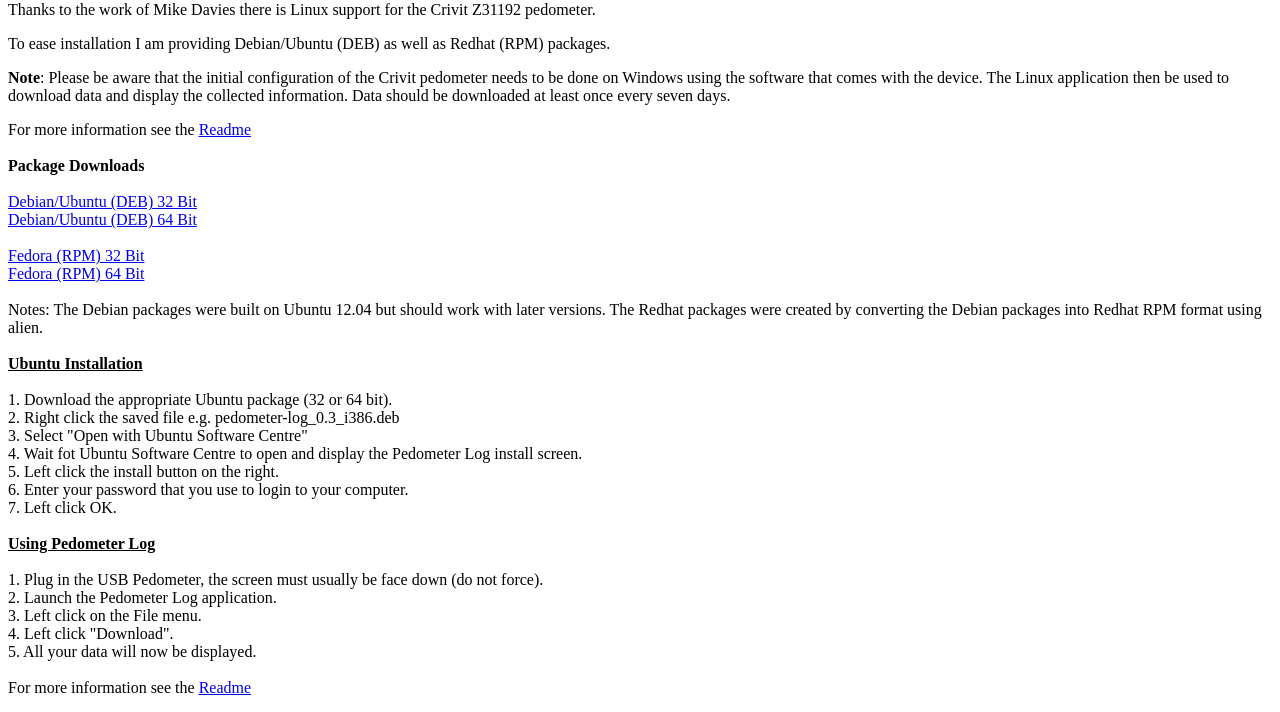
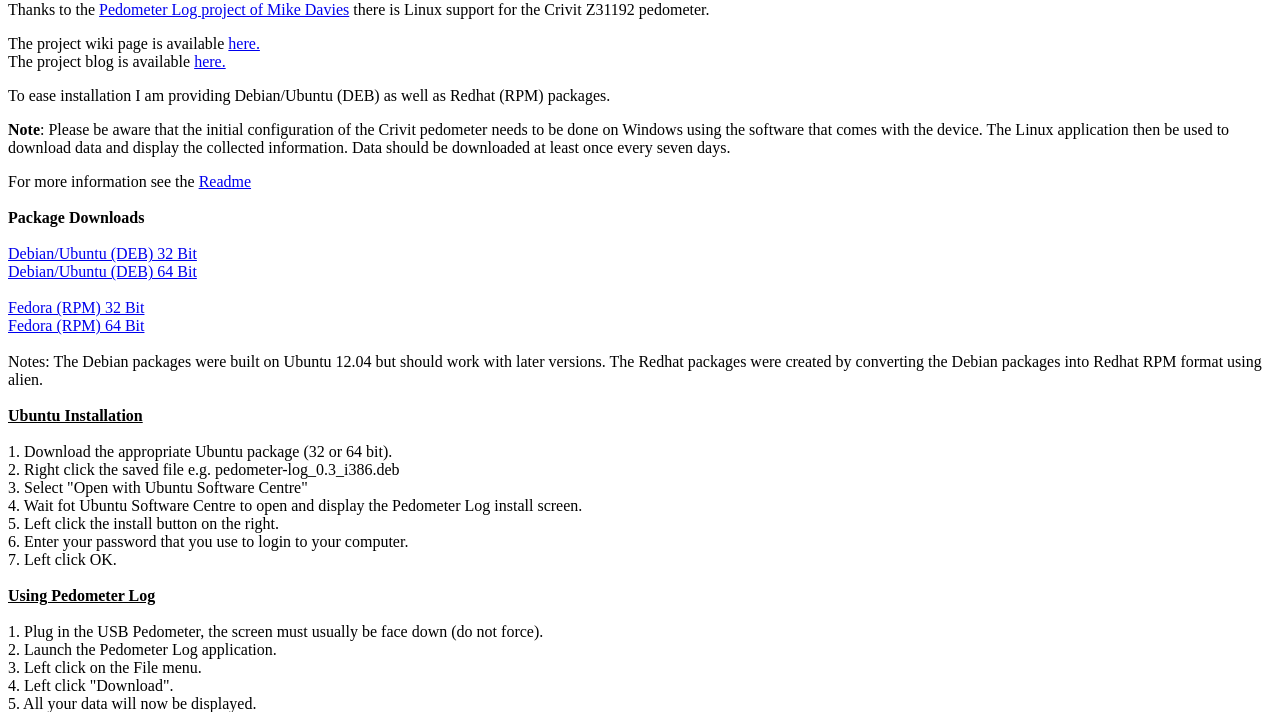
Before and after one commit to shaun2029/PedometerLog, a plain HTML site: page index.html in a window 1280 px wide. Shown: the part 73-785 px from the top of the page. Drawn offline with Linux system fonts and the light colour scheme.

Commit message:
Project page update. Link back to Mike Davies

```diff
--- a/index.html
+++ b/index.html
@@ -2,10 +2,21 @@
 <html><head>
 
 
-  <meta content="text/html; charset=ISO-8859-1" http-equiv="content-type"><title>Pedometer Log Linux Packages</title></head><body>
+
+  <meta content="text/html; charset=ISO-8859-1" http-equiv="content-type"><title>Pedometer Log Linux Packages</title><meta name="GENERATOR" content="LibreOffice 3.5  (Linux)"><style type="text/css">
+	<!--
+		@page { margin: 2cm }
+		H1 { margin-bottom: 0.21cm }
+		H1.western { font-family: "Times New Roman", serif }
+		H1.cjk { font-family: "Droid Sans Fallback" }
+		H1.ctl { font-family: "Lohit Hindi" }
+		P { margin-bottom: 0.21cm }
+		A:link { so-language: zxx }
+	-->
+	</style></head><body>
 
 
-	<title></title><meta name="GENERATOR" content="LibreOffice 3.5  (Linux)">
+	<meta http-equiv="CONTENT-TYPE" content="text/html; charset=utf-8"><title></title><meta name="GENERATOR" content="LibreOffice 3.5  (Linux)">
 
 
 	<style type="text/css">
@@ -21,9 +32,11 @@
 	</style>
 
 <h1 class="western">Pedometer Log Linux Packages</h1>
-<p>Thanks to the work of Mike Davies there is Linux support for the
-Crivit Z31192 pedometer.
-</p>
+<p>Thanks to the&nbsp;<a href="https://sourceforge.net/p/pedometerlog/wiki/Home/">Pedometer
+Log project of Mike Davies</a> there is Linux support for the Crivit
+Z31192 pedometer.</p>
+<p>The project wiki page is available <a href="https://sourceforge.net/p/pedometerlog/wiki/Home/">here.</a><br>The
+project blog is available <a href="http://www.rovoreed.com/public/pedometer/">here.</a></p>
 <p>To ease installation I am providing Debian/Ubuntu (DEB) as well as
 Redhat (RPM) packages.</p>
 <p><b>Note</b>: Please be aware that the initial configuration of the
@@ -66,4 +79,6 @@ From The Original</b></u></p>
 <p>I have a GitHub repo that you can use to track my
 changes:<br><a href="https://github.com/shaun2029/PedometerLog">https://github.com/shaun2029/PedometerLog</a><br><br><br><br><br><br>
 </p>
+<p style="margin-bottom: 0cm;"><br>
+</p>
 </body></html>
```
